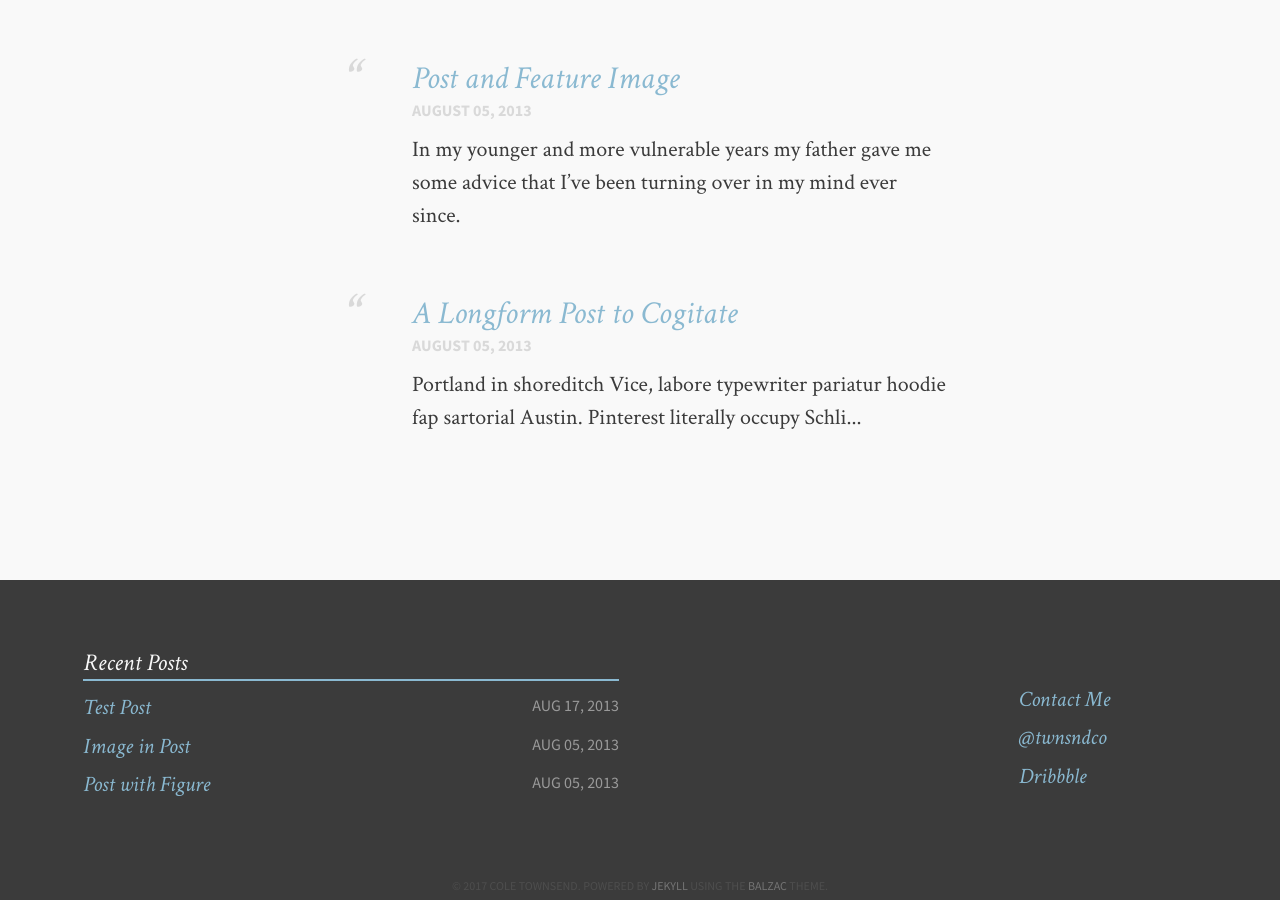
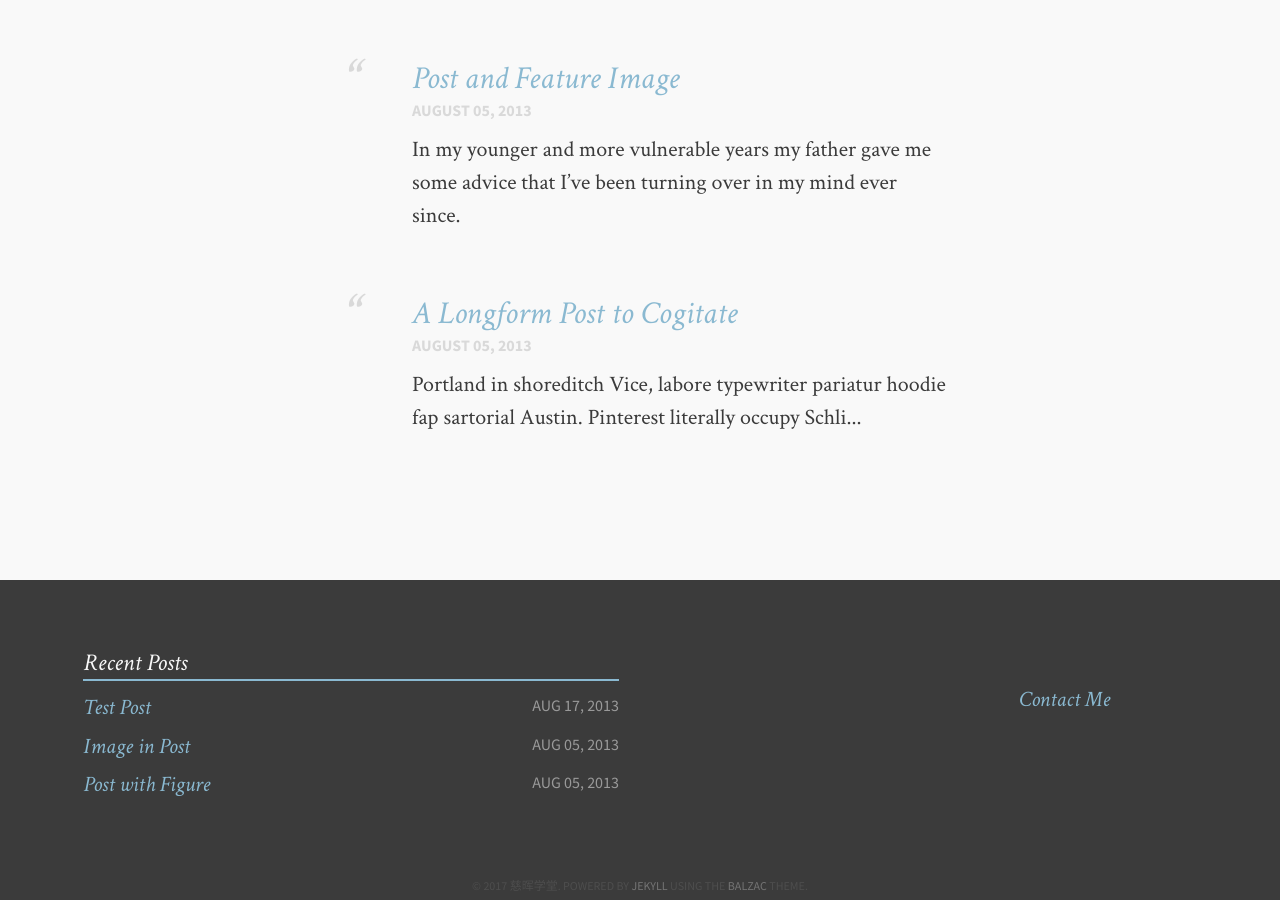
Before and after one commit to cihuixuetang/cihuixuetang.test.github.io, a Jekyll site: the page built from index.md, in a window 1280 px wide and 900 px high, scrolled down 747 px. Built offline with Jekyll 4.4.1, drawn with Linux system fonts in a browser that asks for light colours; some of the changed lines change nothing that is shown; some of the changed text lies outside the part shown.

Commit message:
modified:   _config.yml

```diff
--- a/_config.yml
+++ b/_config.yml
@@ -5,16 +5,16 @@ canonical: http://jekyll.gtat.me
 
 # Owner/author information
 owner:
-  name:           Cole Townsend
-  avatar:         avatar.png
-  bio:            "Aesthete & Athlete"
-  email:          cole@coletownsend.com
-  twitter:        twnsndco
-  github:         coletownsend
-  instagram:      ctrunsthis
-  dribbble:       coletownsend
-  disqus:         balzac
-  location:       "Buffalo, NY"
+  name:           慈晖学堂
+  #avatar:         avatar.png
+  #bio:            "Aesthete & Athlete"
+  email:          johor.laishi@gmail.com
+  #twitter:        twnsndco
+  #github:         coletownsend
+  #instagram:      ctrunsthis
+  #dribbble:       coletownsend
+  #disqus:         balzac
+  #location:       "Buffalo, NY"
   # Plug in your disqus shortname!
 
 tools:
@@ -28,17 +28,17 @@ opengraph:
 # Links to include in top navigation
 # For external links add external: true
 links:
-  - title: About
+  - title: 关于我们About Us
     url: /about
-  - title: Github
-    url: https://github.com/ColeTownsend/Balzac-for-Jekyll
-    external: true
-  - title: Cole Who?
-    url: http://coletownsend.com
-    external: true
+  #- title: Github
+  #  url: https://github.com/ColeTownsend/Balzac-for-Jekyll
+  #  external: true
+  #- title: Cole Who?
+  #  url: http://coletownsend.com
+  #  external: true
 
 # http://en.wikipedia.org/wiki/List_of_tz_database_time_zones
-timezone:    America/New_York
+timezone:    Asia/Kuala_Lumpur
 future:      true
 highlighter: pygments
 markdown:    kramdown
```
